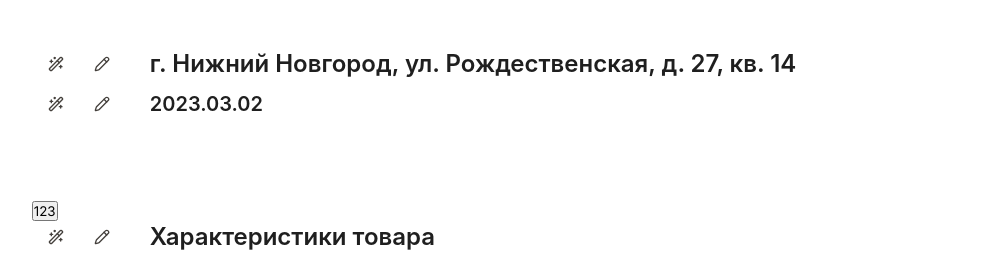
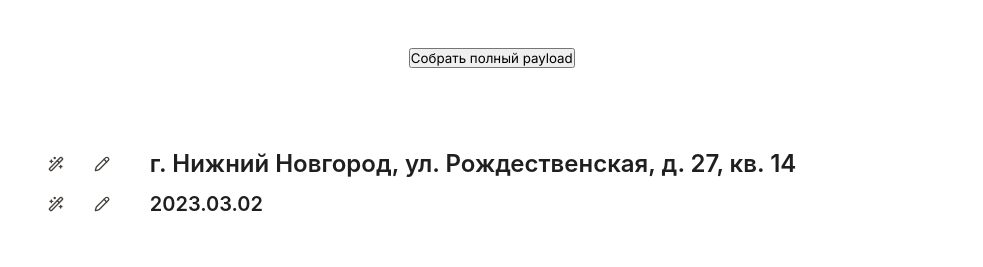
Before and after one commit to SuroZaqaryan/react-notion-table, a React app: page / in a window 1280 px wide. Shown: the top 267 px of the page, without its empty margins (89-1072 px from the left). Built offline with nearby package versions, Linux system fonts and the light colour scheme; the HTML template or start-up script is replaced by a standard one.

Commit message:
Update transform json

```diff
--- a/src/Table/MainTableView.jsx
+++ b/src/Table/MainTableView.jsx
@@ -90,8 +90,56 @@ function MainTableView() {
 
   const tables = transformSpecToTables(specState);
 
+  function transformFullStateToSpec() {
+    const characteristics = tablesState.map(({ state }) => {
+      const { metadata, data, dopChars } = state;
+
+      const mainCharMap = new Map();
+      const dopCharMap = new Map();
+
+      for (const row of data) {
+        const key = row.name || '';
+        const targetMap = row.isNewRow ? dopCharMap : mainCharMap;
+
+        if (!targetMap.has(key)) {
+          targetMap.set(key, {
+            name: key,
+            unit: row.unit || '',
+            values: [],
+          });
+        }
+
+        targetMap.get(key).values.push({
+          value: row.value || '',
+          is_popular: !row.isNewRow,
+        });
+      }
+
+      return {
+        chapter_name: metadata.chapterName,
+        item_name: metadata.itemName,
+        OKPD2: metadata.okpd2,
+        main_chars: Array.from(mainCharMap.values()),
+        dop_chars: Array.from(dopCharMap.values()),
+      };
+    });
+
+    const payload = {
+      date: specState.date,
+      address: specState.address,
+      characteristics,
+      warranty: specState.warranty,
+      payment: specState.payment,
+    };
+
+    console.log("FULL PAYLOAD", payload);
+  }
+
+
   return (
     <div className="table-group">
+      <button onClick={transformFullStateToSpec}>Собрать полный payload</button>
+
       {/* Дата и Адрес */}
       <TopInfoEditor
         date={specState.date}
--- a/src/Table/ui/TableWrapper.jsx
+++ b/src/Table/ui/TableWrapper.jsx
@@ -24,52 +24,8 @@ function TableWrapper({
     dispatch({ type: 'delete_selected_rows' });
   };
 
-  const transform = () => {
-    function transformStateToSpec(state) {
-      const { metadata, data } = state;
-
-      const mainCharMap = new Map();
-      const dopCharMap = new Map();
-
-      for (const row of data) {
-        const key = row.name || '';
-
-        const targetMap = row.isNewRow ? dopCharMap : mainCharMap;
-
-        if (!targetMap.has(key)) {
-          targetMap.set(key, {
-            name: key,
-            unit: row.unit || '',
-            values: [],
-          });
-        }
-
-        targetMap.get(key).values.push({
-          value: row.value || '',
-          is_popular: !row.isNewRow,
-        });
-      }
-
-      return {
-        characteristics: [
-          {
-            chapter_name: metadata.chapterName,
-            item_name: metadata.itemName,
-            OKPD2: metadata.okpd2,
-            main_chars: Array.from(mainCharMap.values()),
-            dop_chars: Array.from(dopCharMap.values()),
-          },
-        ],
-      };
-    }
-
-    const payload = transformStateToSpec(state);
-    console.log('payload', payload);
-  }
-
   return (
     <div className="table-wrapper">
-      <button onClick={transform}>123</button>
       <div className="editable-wrapper">
         <div className="editable-fields">
           <EditableParagraph
```
